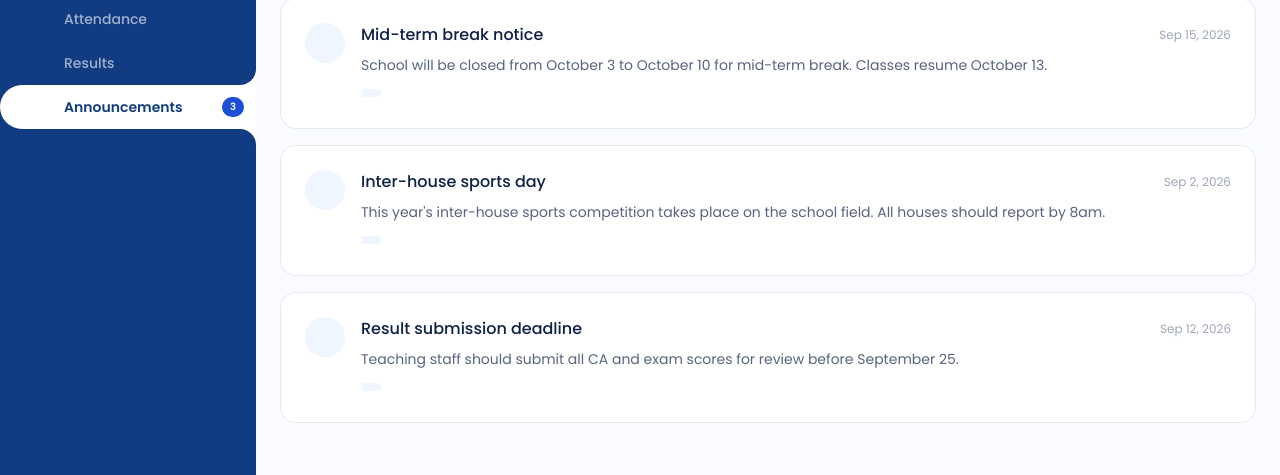
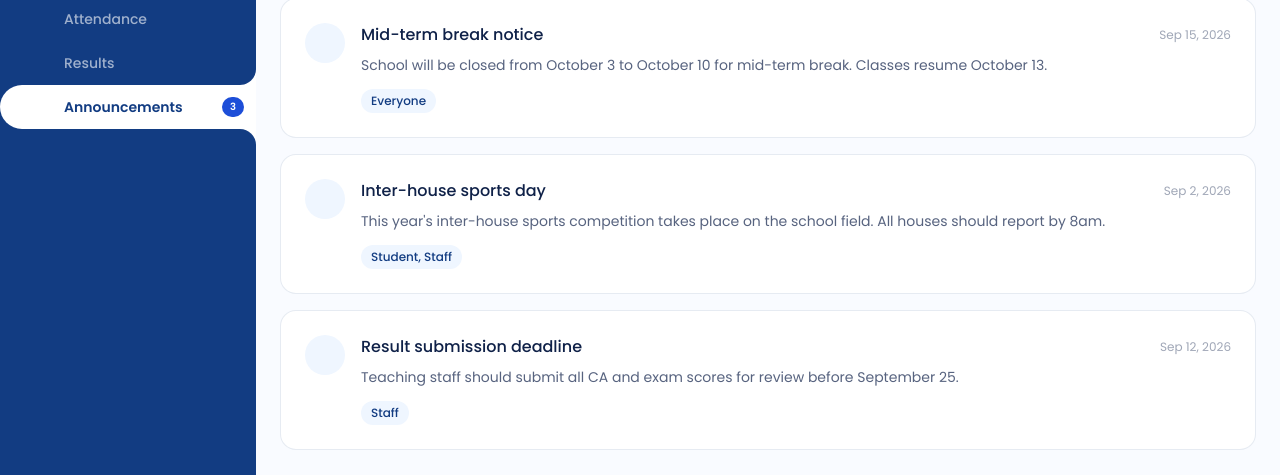
Before and after one commit to zinoefezino/school, a Next.js app: page /dashboard/staff/announcements in a window 1280 px wide. Shown: the part 171-646 px from the top of the page. Built offline with nearby package versions, Linux system fonts and the light colour scheme; some icons are missing.

Commit message:
fixed portal login error

```diff
--- a/app/dashboard/staff/announcements/page.tsx
+++ b/app/dashboard/staff/announcements/page.tsx
@@ -1,6 +1,6 @@
 import { HugeiconsIcon } from "@hugeicons/react";
 import { Megaphone01Icon } from "@hugeicons/core-free-icons";
-import { announcementsFor } from "../../../../lib/announcements";
+import { announcementsFor, audienceLabel } from "../../../../lib/announcements";
 
 const announcements = announcementsFor("STAFF");
 
@@ -38,7 +38,7 @@ export default function StaffAnnouncementsPage() {
                   {item.body}
                 </p>
                 <span className="mt-3 inline-block rounded-full bg-blue-light px-2.5 py-1 text-xs font-medium text-navy">
-                  {item.audience}
+                  {audienceLabel(item.audiences)}
                 </span>
               </div>
             </div>
--- a/app/portal/components/PortalLoginForm.tsx
+++ b/app/portal/components/PortalLoginForm.tsx
@@ -9,7 +9,7 @@ import {
   ViewIcon,
   ViewOffIcon,
 } from "@hugeicons/core-free-icons";
-import type { UserRole } from "../../models/User";
+import type { UserRole } from "../../../models/User";
 
 const redirects: Record<UserRole, string> = {
   ADMIN: "/dashboard/admin",
```
